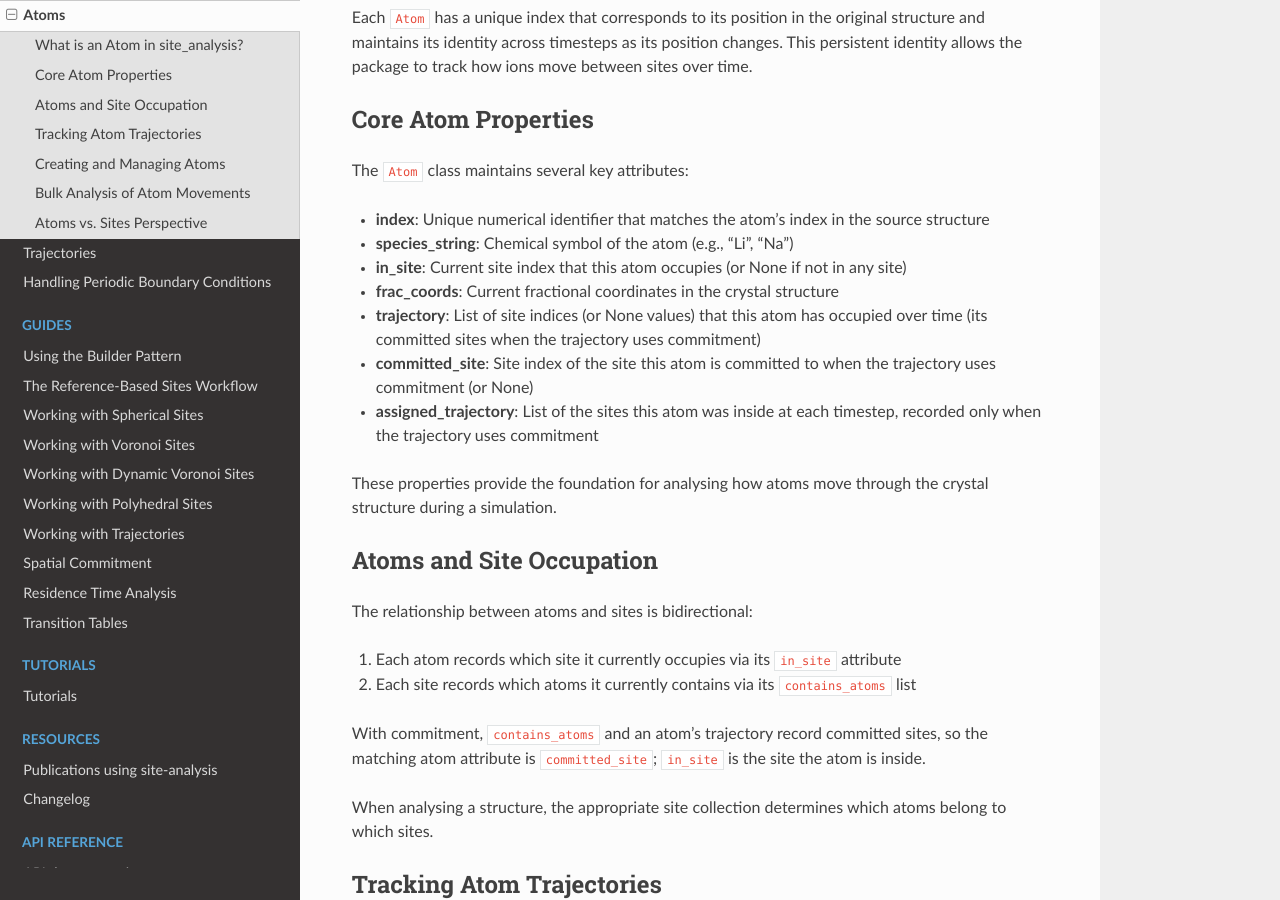
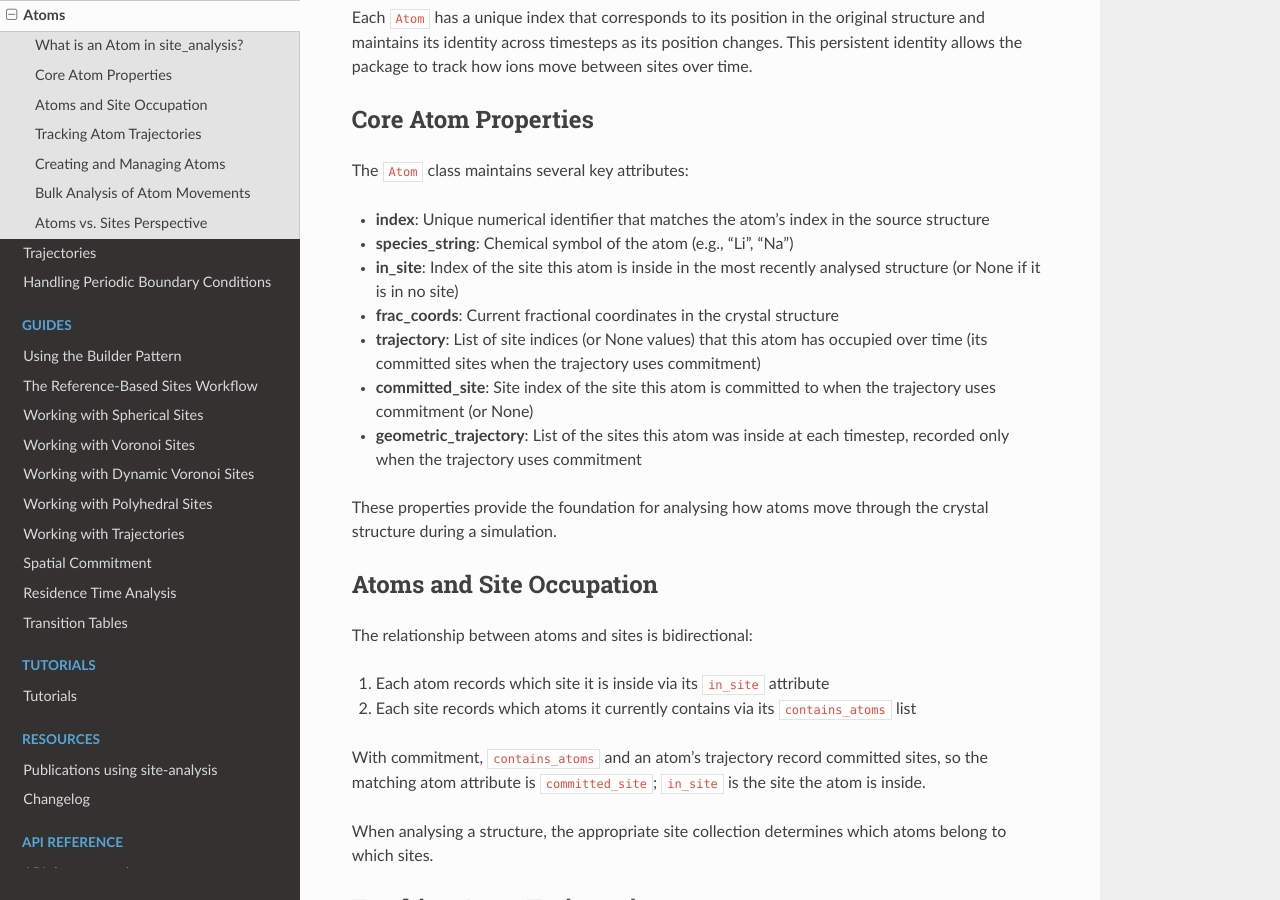
Before and after one commit to bjmorgan/site-analysis, a Sphinx documentation site: the page built from docs/source/concepts/atoms.md, in a window 1280 px wide and 900 px high, scrolled down 332 px. Built offline with Sphinx 7.4.7 and the Read the Docs theme 3.1.0, drawn with Linux system fonts in a browser that asks for light colours; some of the changed text lies outside the part shown.

Commit message:
Name the geometric and committed site views and tidy entry-frame wording
Add Trajectory.geometric_sites and Trajectory.committed_sites as per-atom
list views, and deprecate Trajectory.atom_sites as an alias of
geometric_sites. Rename assigned_trajectory to geometric_trajectory on
Atom and Trajectory. Say "earliest" in the definition of entry_frame, make
the TransitionEvents fields keyword-only, and tidy wording in the
docstrings, comments and docs. Move the commitment state tests into
TrajectoryCommitmentTestCase and add tests for the new properties, the
deprecation, keyword-only construction and Atom.reset().

```diff
--- a/docs/source/concepts/atoms.md
+++ b/docs/source/concepts/atoms.md
@@ -12,11 +12,11 @@
 
 - **index**: Unique numerical identifier that matches the atom's index in the source structure
 - **species_string**: Chemical symbol of the atom (e.g., "Li", "Na")
-- **in_site**: Current site index that this atom occupies (or None if not in any site)
+- **in_site**: Index of the site this atom is inside in the most recently analysed structure (or None if it is in no site)
 - **frac_coords**: Current fractional coordinates in the crystal structure
 - **trajectory**: List of site indices (or None values) that this atom has occupied over time (its committed sites when the trajectory uses commitment)
 - **committed_site**: Site index of the site this atom is committed to when the trajectory uses commitment (or None)
-- **assigned_trajectory**: List of the sites this atom was inside at each timestep, recorded only when the trajectory uses commitment
+- **geometric_trajectory**: List of the sites this atom was inside at each timestep, recorded only when the trajectory uses commitment
 
 These properties provide the foundation for analysing how atoms move through the crystal structure during a simulation.
 
@@ -24,7 +24,7 @@
 
 The relationship between atoms and sites is bidirectional:
 
-1. Each atom records which site it currently occupies via its `in_site` attribute
+1. Each atom records which site it is inside via its `in_site` attribute
 2. Each site records which atoms it currently contains via its `contains_atoms` list
 
 With commitment, `contains_atoms` and an atom's trajectory record committed sites, so the matching atom attribute is `committed_site`; `in_site` is the site the atom is inside.
@@ -65,9 +65,10 @@
 
 The `Trajectory` class provides methods to analyse the collective behaviour of atoms:
 
-- **atom_sites**: Returns the site each atom is counted in (its committed site with commitment)
+- **geometric_sites**: Returns the site each atom is inside
+- **committed_sites**: Returns each atom's committed site, with commitment
 - **atoms_trajectory**: Returns the site occupation history for all atoms over time
-- **assigned_trajectory**: Returns the sites the atoms were inside at each timestep (the same as `atoms_trajectory` without commitment)
+- **geometric_trajectory**: Returns the sites the atoms were inside at each timestep (the same as `atoms_trajectory` without commitment)
 
 These methods facilitate analysis of diffusion patterns, correlations between atom movements, and statistical properties of ion migration.
 
```
Also changed, not shown: CHANGELOG.md (+8 -3 lines), docs/source/guides/commitment.md (+2 -2 lines), docs/source/guides/trajectories.md (+5 -4 lines), 6 other files.
